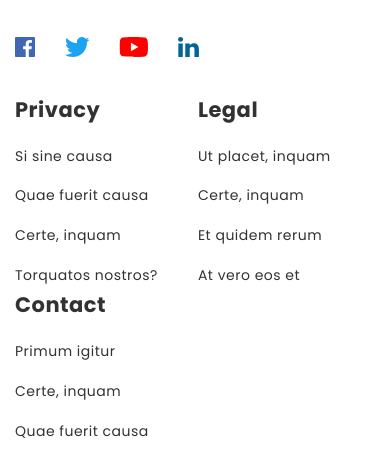
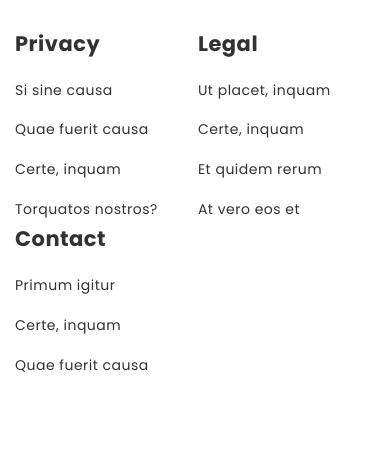
Before and after one commit to KEMPCH/CutSpace, a plain HTML site: page index.html in a window 390 px wide. Shown: the part 6008-6478 px from the top of the page. After the commit the page ends 6412 px from the top, so only its background shows below. Drawn offline with nearby package versions, Linux system fonts and the light colour scheme; files that its build step writes are made by us from their sources; files whose address does not match are found by name.

Commit message:
minor padding change

```diff
--- a/src/scss/blocks/_footer.scss
+++ b/src/scss/blocks/_footer.scss
@@ -1,6 +1,15 @@
 .footer {
   padding: 91px 0px 82px 0px;
   @include padding-adaptive-mixin;
+  @media (max-width: 61.9988em) {
+    padding-top: 70px;
+  }
+  @media (max-width: 47.9988em) {
+    padding-top: 45px;
+  }
+  @media (max-width: 29.2488em) {
+    padding-top: 25px;
+  }
   &__container {
   }
   &__body {
```
